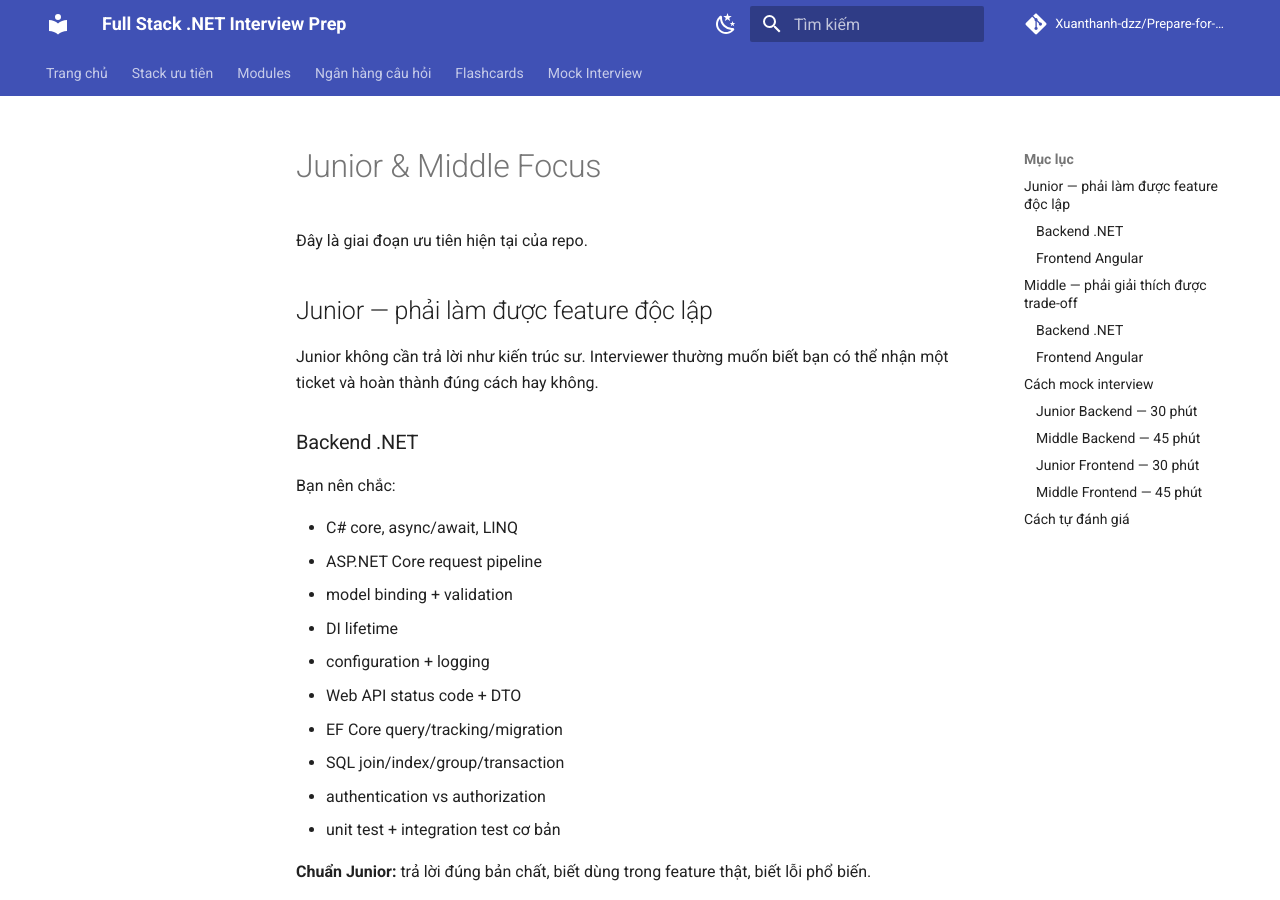
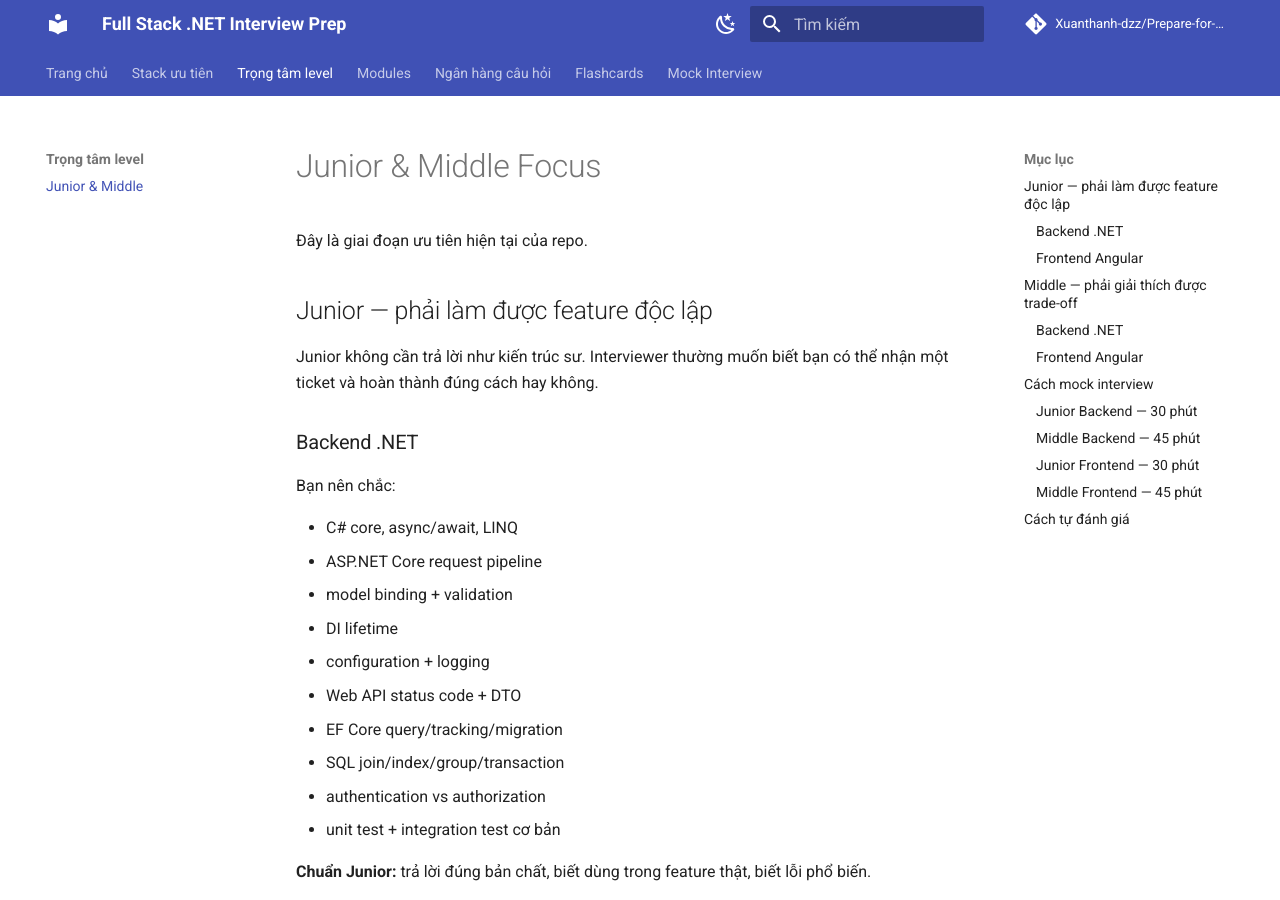
Before and after one commit to Xuanthanh-dzz/Prepare-for-job-interviews, an MkDocs documentation site: the page built from docs/tracks/junior-middle.md, in a window 1280 px wide and 900 px high. Built offline with MkDocs 1.6.1 and Material for MkDocs 9.7.7, drawn with Linux system fonts in a browser that asks for light colours; comment, search, counter and statistics services are not loaded.

Commit message:
docs: add junior and middle focus track to navigation

```diff
--- a/mkdocs.yml
+++ b/mkdocs.yml
@@ -34,6 +34,8 @@ theme:
 nav:
   - Trang chủ: index.md
   - Stack ưu tiên: roadmap.md
+  - Trọng tâm level:
+      - Junior & Middle: tracks/junior-middle.md
   - Modules:
       - Backend — C# / .NET: modules/csharp-dotnet.md
       - Frontend — JS / TS / Angular: modules/frontend-angular.md
```
